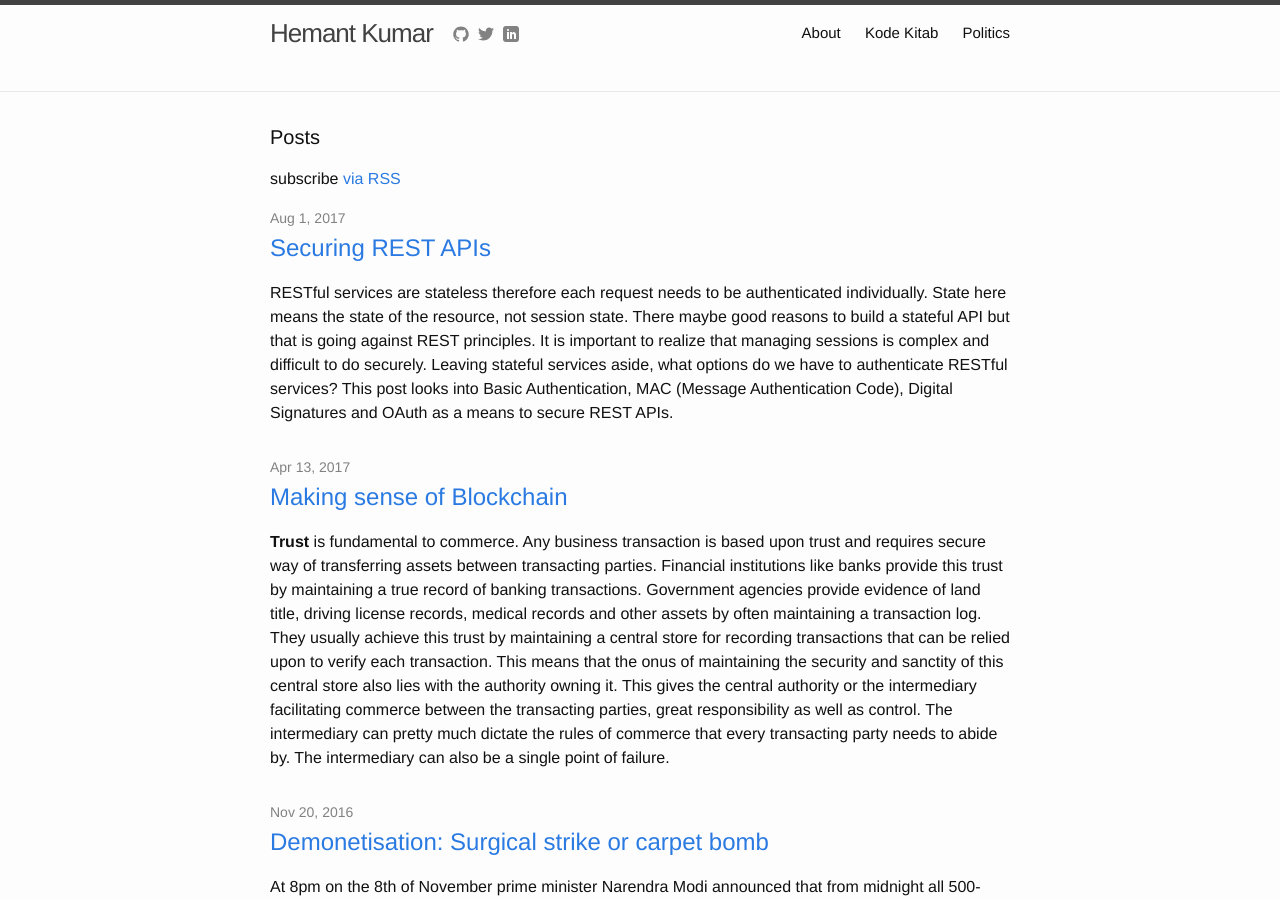
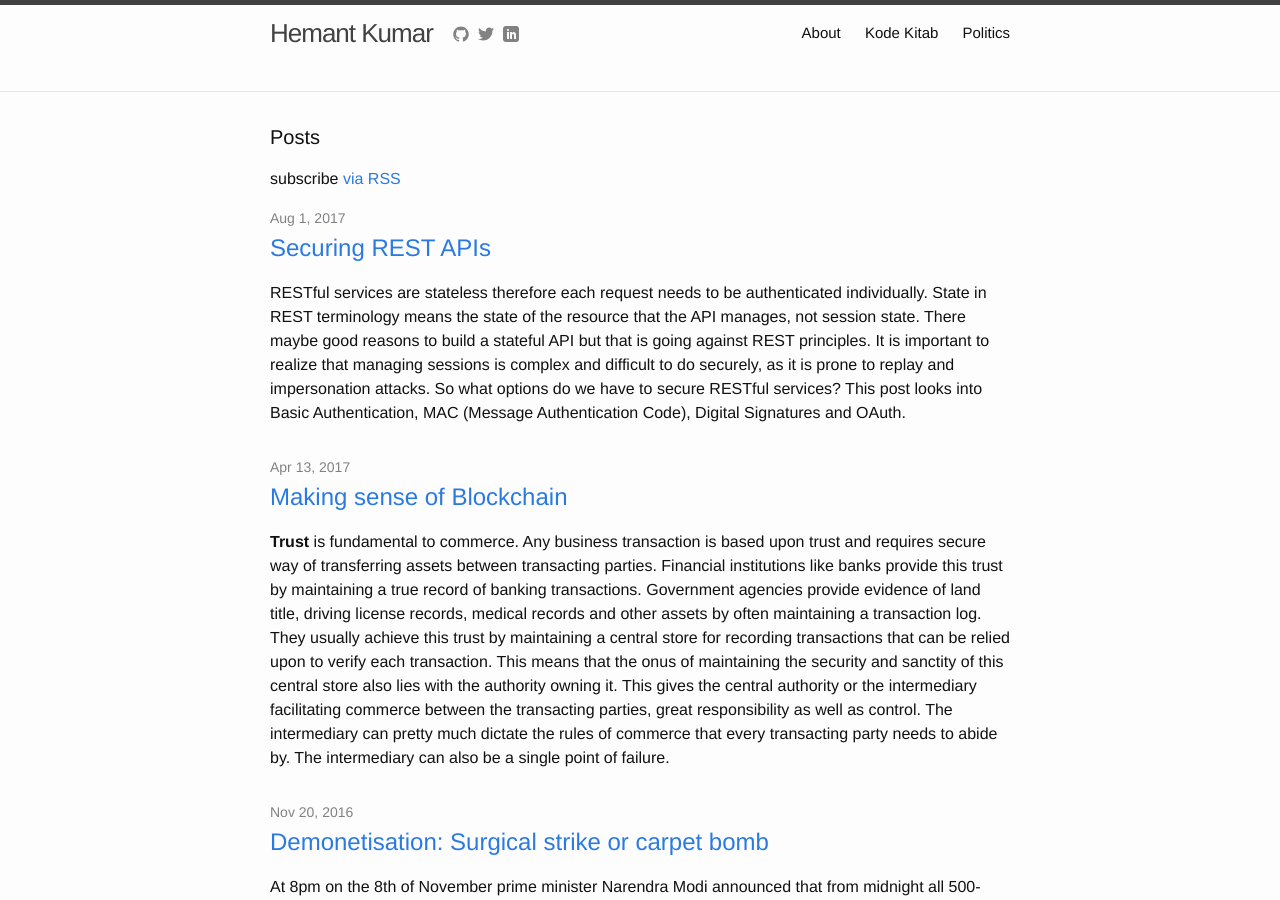
Before and after one commit to hemantksingh/hemantksingh.github.io, a Jekyll site: the page built from index.html, in a window 1280 px wide and 900 px high. Built offline with Jekyll 4.4.1, drawn with Linux system fonts in a browser that asks for light colours; some of the changed lines change nothing that is shown.

Commit message:
Updates intro and adds summary.

````diff
--- a/_posts/2018-08-01-securing-rest-apis.markdown
+++ b/_posts/2018-08-01-securing-rest-apis.markdown
@@ -9,7 +9,7 @@
 modified_time: '2017-08-01T11:31:00.000-08:00'
 ---
 
-RESTful services are stateless therefore each request needs to be authenticated individually. State here means the state of the resource, not session state. There maybe good reasons to build a stateful API but that is going against REST principles. It is important to realize that managing sessions is complex and difficult to do securely. Leaving stateful services aside, what options do we have to authenticate RESTful services? This post looks into Basic Authentication, MAC (Message Authentication Code), Digital Signatures and OAuth as a means to secure REST APIs.
+RESTful services are stateless therefore each request needs to be authenticated individually. State in REST terminology means the state of the resource that the API manages, not session state. There maybe good reasons to build a stateful API but that is going against REST principles. It is important to realize that managing sessions is complex and difficult to do securely, as it is prone to replay and impersonation attacks. So what options do we have to secure RESTful services? This post looks into Basic Authentication, MAC (Message Authentication Code), Digital Signatures and OAuth.
 
 When looking at any security aspect, often a lot of terms get thrown around, which can be distracting and sometimes overwhelming. Therefore, before looking at the nitty-gritty of securing RESTful APIs it is worth getting some security jargon out of the way.
 
@@ -126,7 +126,7 @@
 
 ### OAuth1
 
-OAuth1 is a signature based protocol that uses a **digital signature** (usually HMAC-SHA1), ensuring the token secret is never passed in plaintext over the wire. It is highly secure but as discussed above, comes with the cost of using specific hashing algorithms with a strict set of steps. Every major programming language has a library to handle this for you. I have a Java based implementation of message signing [here](https://github.com/hemantksingh/message-signing). But, it is no longer possible to invoke your API like this:
+OAuth1 is a signature based protocol that uses a **digital signature** (usually HMAC-SHA1), ensuring the token secret is never passed in plaintext over the wire. It is highly secure but as discussed above, comes with the cost of using specific hashing algorithms with a strict set of steps. Every major programming language has a library to handle this for you. I have a Java based implementation of message signing [here](https://github.com/hemantksingh/message-signing). But, it no longer becomes possible to make API calls like this:
 
 ```
 curl --user bob:pa55 https://api.example.com/profile
@@ -152,7 +152,7 @@
 
 OAuth is for authorization but lot of applications require to know the users identity too. [OpenID Connect](http://openid.net/connect/) adds identity to OAuth2. It is a REST-like identity layer on top of OAuth2.
 
-`/.well-known/openid-configuration` is used for retrieving the user identity, list of claims for the user and groups in order to determine access level.
+`/.well-known/openid-configuration` is used for retrieving the user identity, list of claims for the user and groups the user belongs to in order to determine their access level.
 
 Grant types
 
@@ -163,3 +163,6 @@
 Password - exchange username and password for access token. Should only be done by trusted apps not 3rd party.
 
 Client credentials - application accessing its own resource. Exchanging `client_id` and `client_secret` for an access token.
+
+# In summary
+Before deciding on an approach towards securing APIs, it is important to understand what are you going to secure and what is the sensitivity of the data being managed? APIs handling things like personal data, user credentials or financial data will need a different security approach than an API  handling, say traffic updates. It is also worth defining the scope of your API security. Securing network and server infrastructure for things like intrusion, eves dropping via packet sniffing and physical security often lie outside the scope of API security. For highly sensitive data, digital signatures maybe a necessity, but if you are looking for flexibility and performance at scale OAuth2 is a valid option to chose.
````
